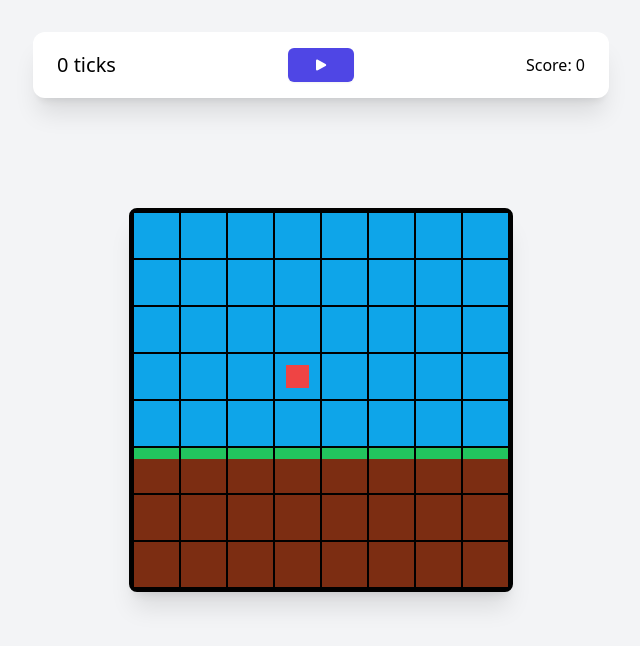
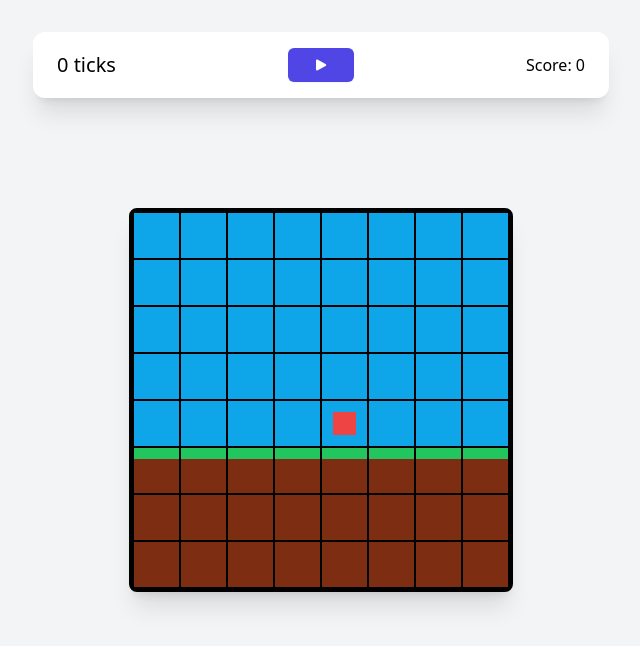
Before and after one commit to NotLimey/the-boring-game, a React (Create React App) app: page / in a window 1280 px wide. Shown: the top 646 px of the page, without its empty margins (319-959 px from the left). Built offline with nearby package versions, Linux system fonts and the light colour scheme.

Commit message:
Components and context

```diff
--- a/src/App.tsx
+++ b/src/App.tsx
@@ -1,139 +1,22 @@
-import React, { useCallback, useEffect, useRef, useState } from 'react';
-import clsx from 'clsx';
-import { generateNewRow, getInitialFrame } from './functions/frame';
-import { TFramePixel } from './types';
 import { PauseIcon, PlayIcon } from '@heroicons/react/24/solid';
-
-// create const arr with length 36
-const colors = {
-	sky: 'bg-sky-500',
-	dirt: 'bg-orange-900',
-};
+import { useRef } from 'react';
+import Game from './components/Game';
+import useGame from './hooks/useGame';
 
 function App() {
-	const [frame, setFrame] = useState(getInitialFrame());
-	const [paused, setPaused] = useState(true);
-	const [player, setPlayer] = useState({ x: 4, y: 4, tick: 0 });
+	const { pauseUnpause, paused } = useGame();
 	const currentTick = useRef(0);
-
-	const updateFrame = useCallback(() => {
-		currentTick.current++;
-		setFrame((prevFrame) => [
-			...prevFrame.slice(8),
-			...generateNewRow(prevFrame[prevFrame.length - 1].y + 1),
-		]);
-		setPlayer((prevPlayer) => ({
-			...prevPlayer,
-			y: prevPlayer.y + 1,
-		}));
-	}, []);
-
-	useEffect(() => {
-		const handleKey = (e: KeyboardEvent) => {
-			if (e.key === ' ') {
-				setPaused((prevPaused) => !prevPaused);
-				return;
-			}
-			if (paused) return;
-
-			const moveLeft = () => {
-				// if player x is greater than 1
-				// set player x to player x - 1
-				setPlayer((p) =>
-					p.tick !== currentTick.current
-						? {
-								...p,
-								x: p.x > 1 ? p.x - 1 : p.x,
-								tick: currentTick.current,
-						  }
-						: p
-				);
-			};
-			const moveRight = () => {
-				// if player x is less than 6
-				// set player x to player x + 1
-				setPlayer((p) =>
-					p.tick !== currentTick.current
-						? {
-								...p,
-								x: p.x < 8 ? p.x + 1 : p.x,
-								tick: currentTick.current,
-						  }
-						: p
-				);
-			};
-			switch (e.key) {
-				case 'a': {
-					moveLeft();
-					break;
-				}
-
-				case 'd': {
-					moveRight();
-					break;
-				}
-
-				case 'ArrowLeft':
-					moveLeft();
-					break;
-				case 'ArrowRight':
-					moveRight();
-					break;
-			}
-		};
-
-		window.addEventListener('keydown', handleKey);
-		const interval = setInterval(() => !paused && updateFrame(), 500);
-		return () => {
-			clearInterval(interval);
-			window.removeEventListener('keydown', handleKey);
-		};
-	}, [updateFrame, paused]);
-
-	const handlePixelClick = (pixel: TFramePixel) => {
-		const isPlayerHere = pixel.x === player.x && pixel.y === player.y;
-		console.dir({
-			...pixel,
-			isPlayerHere,
-		});
-	};
 
 	return (
 		<div className='flex min-h-screen w-full justify-center items-center flex-col bg-gray-100'>
-			<div className='w-96 h-96 frame'>
-				{frame.map((pixel, i) => (
-					<div
-						key={i}
-						style={{
-							backgroundColor: pixel.color,
-						}}
-						className={clsx(
-							'pixel text-white relative',
-							(colors as any)[pixel.color as string]
-						)}>
-						{pixel.content}
-						{pixel.x === player.x && pixel.y === player.y && (
-							<div className='player' />
-						)}
-						<div
-							className='x-y'
-							onClick={() => handlePixelClick(pixel)}
-							children={
-								<p>
-									{pixel.x}/{pixel.y}
-								</p>
-							}
-						/>
-					</div>
-				))}
-			</div>
+			<Game />
 			<div className='fixed w-full top-8 px-12 flex justify-center'>
 				<div className='bg-white shadow-xl w-full py-4 rounded-xl px-6 flex justify-evenly items-center max-w-xl'>
 					<p className='text-xl'>{currentTick.current} ticks</p>
 					<div className='flex-1 inline-flex justify-center'>
 						<button
 							type='button'
-							onClick={() => setPaused((prev) => !prev)}
+							onClick={pauseUnpause}
 							className='inline-flex items-center rounded-md border border-transparent bg-indigo-600 px-6 py-2 text-base font-medium text-white shadow-sm hover:bg-indigo-700 focus:outline-none focus:ring-2 focus:ring-indigo-500 focus:ring-offset-2'>
 							{paused ? (
 								<>
--- /dev/null
+++ b/src/components/Game.tsx
@@ -0,0 +1,100 @@
+import useGame from '../hooks/useGame';
+import clsx from 'clsx';
+import { TFramePixel } from '../types';
+import { useEffect } from 'react';
+
+const Game = () => {
+	const { pixels, colors, player, paused, updateContext, pauseUnpause } =
+		useGame();
+
+	const handlePixelClick = (pixel: TFramePixel) => console.dir(pixel);
+
+	useEffect(() => {
+		const handleKey = (e: KeyboardEvent) => {
+			if (e.key === ' ') {
+				return pauseUnpause();
+			}
+			if (paused) return;
+
+			const moveLeft = () => {
+				// if player x is greater than 1
+				// set player x to player x - 1
+				updateContext((p) => ({
+					...p,
+					player: {
+						...p.player,
+						x: p.player.x > 1 ? p.player.x - 1 : p.player.x,
+						tick: p.tick,
+					},
+				}));
+			};
+			const moveRight = () => {
+				// if player x is less than 8
+				// set player x to player x + 1
+				updateContext((p) => ({
+					...p,
+					player: {
+						...p.player,
+						x: p.player.x < 8 ? p.player.x + 1 : p.player.x,
+						tick: p.tick,
+					},
+				}));
+			};
+			switch (e.key) {
+				case 'a': {
+					moveLeft();
+					break;
+				}
+
+				case 'd': {
+					moveRight();
+					break;
+				}
+
+				case 'ArrowLeft':
+					moveLeft();
+					break;
+				case 'ArrowRight':
+					moveRight();
+					break;
+			}
+		};
+
+		window.addEventListener('keydown', handleKey);
+		return () => {
+			window.removeEventListener('keydown', handleKey);
+		};
+	}, [pauseUnpause, paused, updateContext]);
+
+	return (
+		<div className='w-96 h-96 frame'>
+			{pixels.map((pixel, i) => (
+				<div
+					key={i}
+					style={{
+						backgroundColor: pixel.color,
+					}}
+					className={clsx(
+						'pixel text-white relative',
+						(colors as any)[pixel.color as string]
+					)}>
+					{pixel.content}
+					{pixel.x === player.x && pixel.y === player.y && (
+						<div className='player' />
+					)}
+					<div
+						className='x-y'
+						onClick={() => handlePixelClick(pixel)}
+						children={
+							<p>
+								{pixel.x}/{pixel.y}
+							</p>
+						}
+					/>
+				</div>
+			))}
+		</div>
+	);
+};
+
+export default Game;
--- /dev/null
+++ b/src/components/GameContext.tsx
@@ -0,0 +1,69 @@
+import React, { createContext, useCallback, useEffect, useState } from 'react';
+import { generateNewRow, getInitialFrame } from '../functions/frame';
+import { TFramePixel } from '../types';
+
+export interface IGameContextProps {
+	pixels: Array<TFramePixel>;
+	player: { x: number; y: number };
+	paused: boolean;
+	tick: number;
+	ms: number;
+}
+
+export interface IGameContext extends IGameContextProps {
+	updateContext: React.Dispatch<React.SetStateAction<IGameContextProps>>;
+	pauseUnpause: () => void;
+}
+
+export const GameContext = createContext<IGameContext>({
+	pixels: getInitialFrame(),
+	player: { x: 5, y: 5 },
+	paused: true,
+	tick: 0,
+	ms: 500,
+} as IGameContext);
+
+export const GameContextProvider: React.FC<{ children: React.ReactNode }> = ({
+	children,
+}) => {
+	const [state, setState] = useState({
+		pixels: getInitialFrame(),
+		player: { x: 5, y: 5 },
+		paused: true,
+		tick: 0,
+		ms: 500,
+	});
+
+	const updateFrame = useCallback(() => {
+		setState((p) => ({
+			...p,
+			pixels: [
+				...p.pixels.slice(8),
+				...generateNewRow(p.pixels[p.pixels.length - 1].y + 1),
+			],
+			player: {
+				...p.player,
+				y: p.player.y + 1,
+			},
+			tick: p.tick + 1,
+		}));
+	}, []);
+
+	useEffect(() => {
+		const interval = setInterval(
+			() => !state.paused && updateFrame(),
+			state.ms
+		);
+		return () => clearInterval(interval);
+	}, [state.paused, updateFrame, state.ms]);
+
+	const pauseUnpause = () =>
+		setState((prev) => ({ ...prev, paused: !prev.paused }));
+
+	return (
+		<GameContext.Provider
+			value={{ ...state, updateContext: setState, pauseUnpause }}>
+			{children}
+		</GameContext.Provider>
+	);
+};
--- /dev/null
+++ b/src/hooks/useGame.tsx
@@ -0,0 +1,17 @@
+import { useContext } from 'react';
+import { GameContext } from '../components/GameContext';
+
+const colors = {
+	sky: 'bg-sky-500',
+	dirt: 'bg-orange-900',
+};
+
+const useGame = () => {
+	const context = useContext(GameContext);
+	return {
+		...context,
+		colors,
+	};
+};
+
+export default useGame;
--- a/src/index.tsx
+++ b/src/index.tsx
@@ -2,12 +2,15 @@ import React from 'react';
 import ReactDOM from 'react-dom/client';
 import './index.css';
 import App from './App';
+import { GameContextProvider } from './components/GameContext';
 
 const root = ReactDOM.createRoot(
 	document.getElementById('root') as HTMLElement
 );
 root.render(
 	<React.StrictMode>
-		<App />
+		<GameContextProvider>
+			<App />
+		</GameContextProvider>
 	</React.StrictMode>
 );
```
Also changed, not shown: src/types.ts (+10 -0 lines).
